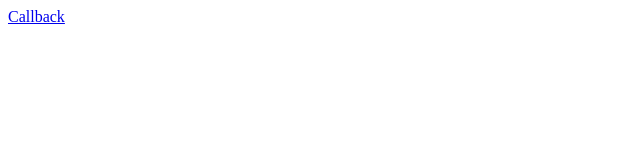
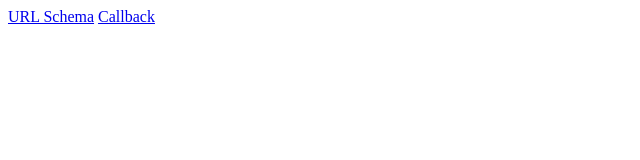
Before and after one commit to yamaj/webview-testing, a plain HTML site: page index.html in a window 1280 px wide. Shown: the whole page, without its empty margins (0-640 px from the left). Drawn offline with Linux system fonts and the light colour scheme.

Commit message:
fix link

```diff
--- a/index.html
+++ b/index.html
@@ -2,7 +2,7 @@
 <head>
   <meta charset="utf-8" />
   <title></title>
-  <a href="test-app://"/>
+  <a href="test-app://">URL Schema</a>
   <script language="javascript" type="text/javascript">
         function OnLinkClick() {
             if (window.webkit != undefined) {
```
